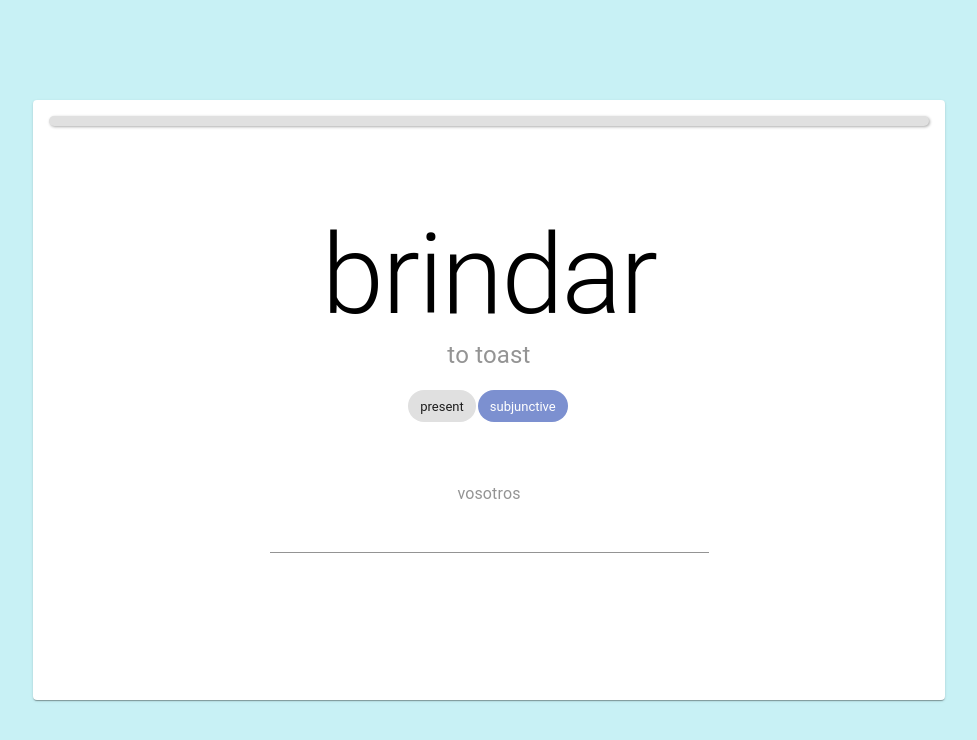
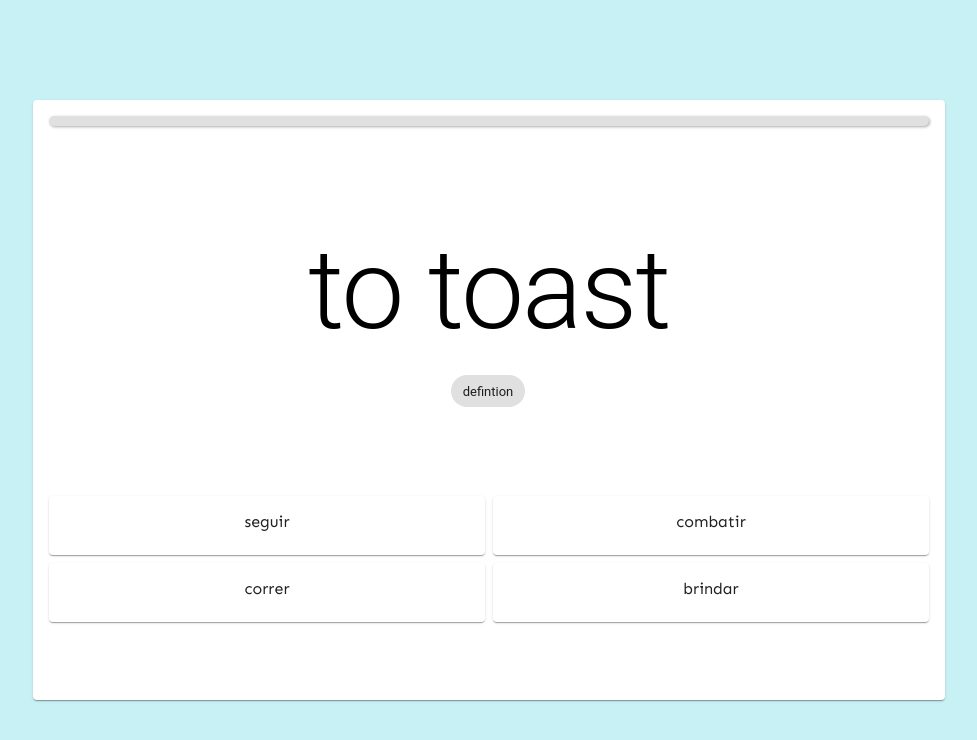
Before and after one commit to nickincardone/conjugator, a React (Create React App) app: page / in a window 1280 px wide. Both pictures are taken after a click on the button "START". Shown: the top 740 px of the page, without its empty margins (151-1128 px from the left). Built offline with nearby package versions, Linux system fonts and the light colour scheme.

Commit message:
now have defintions

```diff
--- a/src/App.js
+++ b/src/App.js
@@ -49,7 +49,7 @@ class App extends React.Component {
 
   createQuestions = () => {
     const questionArray = [];
-    let questionTypes = [1, 2];
+    let questionTypes = [1,2,3,4];
     if (this.state.isMobile) {
       questionTypes = [1]
     }
@@ -59,38 +59,60 @@ class App extends React.Component {
       const currentVerbType = verbTypes[Math.floor(Math.random() * verbTypes.length)];
       const currentQuestionType = questionTypes[Math.floor(Math.random() * questionTypes.length)];
       let currentPronoun = pronouns[Math.floor(Math.random() * pronouns.length)];
-      const choices = this.getChoices(currentVerbType, currentPronoun, currentVerb.conjugations);
-      const verbTypeList = verbTypeNicknames[currentVerbType].split('.');
+      let choices = this.getConjugationChoices(currentVerbType, currentPronoun, currentVerb.conjugations);
+      let verbTypeList = verbTypeNicknames[currentVerbType].split('.');
       if (currentVerbType === 'participle' || currentVerbType === 'gerund') {
         currentPronoun = '';
       }
-      const currentVerbObject = {
+      let currentAnswer = this.getAnswer(currentVerbType, currentPronoun, currentVerb.conjugations);
+      if (currentQuestionType > 2) {
+        currentAnswer = currentVerb.verb;
+        console.log(currentAnswer);
+        choices = this.getDefinitionChoices(currentVerb.verb);
+        verbTypeList = ['defintion'];
+      }
+      const currentQuestionObject = {
         "questionType": currentQuestionType,
-        "verb": currentVerb.verb,
-        "definition": currentVerb.definition,
-        "person": currentPronoun,
+        "top1": currentVerb.verb,
+        "top2": currentVerb.definition,
+        "top3": currentPronoun,
         "type1": verbTypeList[0],
         "type2": verbTypeList[1],
         "type3": verbTypeList[2],
-        "answer": this.getAnswer(currentVerbType, currentPronoun, currentVerb.conjugations),
+        "answer": currentAnswer,
         "choices": choices
       };
-      questionArray.push(currentVerbObject);
+      if (currentQuestionType > 2) {
+        currentQuestionObject.top1 = currentVerb.definition;
+        currentQuestionObject.top2 = '';
+        currentQuestionObject.top3 = '';
+      }
+      questionArray.push(currentQuestionObject);
     }
     this.questions = questionArray;
   };
 
-  getChoices = (currentVerbType, currentPronoun, conjugations) => {
+  getDefinitionChoices = (currentVerb) => {
+    const choiceArray = [currentVerb];
+    while (choiceArray.length < 4) {
+      const randomVerb = verbs[Math.floor(Math.random() * verbs.length)].verb;
+      if (currentVerb !== randomVerb) {
+        choiceArray.push(randomVerb);
+      }
+    }
+    return this.shuffle(choiceArray);
+};
+
+  getConjugationChoices = (currentVerbType, currentPronoun, conjugations) => {
     const choiceArray = [];
     const correctAnswer = this.getAnswer(currentVerbType, currentPronoun, conjugations);
     choiceArray.push(this.filterAnswer(correctAnswer));
     while (choiceArray.length < 4) {
       const randomType = verbTypes[Math.floor(Math.random() * verbTypes.length)];
       const randomAnswer = this.getAnswer(randomType, currentPronoun, conjugations);
-      if (correctAnswer === randomAnswer) {
-        continue;
+      if (correctAnswer !== randomAnswer) {
+        choiceArray.push(this.filterAnswer(randomAnswer));
       }
-      choiceArray.push(this.filterAnswer(randomAnswer))
     }
     return this.shuffle(choiceArray);
   };
@@ -169,7 +191,7 @@ class App extends React.Component {
   }
 
   getQuestion(questionType) {
-    if (questionType === 1) {
+    if (questionType % 2 === 1) {
       return (<MultipleChoiceCard
         question={this.questions[this.state.currentQuestion]}
         value={this.state.value}
@@ -206,16 +228,16 @@ class App extends React.Component {
                     minHeight={360}
                     color={'common.black'}
                     textAlign={'center'}
-                    style={{'padding-top': '50px'}}
+                    style={{'paddingTop': '50px'}}
                   >
                     Hello, welcome to Conjugator {this.state.showStart}<br/>
                     <Hidden smUp>
-                      <Button variant="contained" color="primary" onClick={() => {this.start(true)}} style={{'margin-top': '50px'}}>
+                      <Button variant="contained" color="primary" onClick={() => {this.start(true)}} style={{'marginTop': '50px'}}>
                         start
                       </Button>
                     </Hidden>
                     <Hidden xsDown>
-                      <Button variant="contained" color="primary" onClick={() => {this.start(false)}} style={{'margin-top': '50px'}}>
+                      <Button variant="contained" color="primary" onClick={() => {this.start(false)}} style={{'marginTop': '50px'}}>
                         start
                       </Button>
                     </Hidden>
--- a/src/components/cards/ConjugationCard/ConjugationCard.js
+++ b/src/components/cards/ConjugationCard/ConjugationCard.js
@@ -21,9 +21,9 @@ class ConjugationCard extends React.Component {
             textAlign={'center'}
           >
             <Typography
-              variant="h1">{this.props.question.verb}</Typography>
+              variant="h1">{this.props.question.top1}</Typography>
             <Typography
-              variant="h4">{this.props.question.definition}</Typography>
+              variant="h4">{this.props.question.top2}</Typography>
             <div className="nji-main-chips">
               <Chip className={this.props.question.type1} label={this.props.question.type1}/>
               <Hidden xsUp={this.props.question.type2 === undefined}>
@@ -46,7 +46,7 @@ class ConjugationCard extends React.Component {
           >
             <Typography variant="h1">
               <TextField id="standard-basic"
-                         label={this.props.question.person}
+                         label={this.props.question.top3}
                          onChange={this.props.handleChange} value={this.props.value}
                          autoFocus={true} autoComplete='off'/>
             </Typography>
--- a/src/components/cards/ConjugationCard/MultipleChoiceCard.js
+++ b/src/components/cards/ConjugationCard/MultipleChoiceCard.js
@@ -10,6 +10,7 @@ import CardContent from '@material-ui/core/CardContent';
 class MultipleChoiceCard extends React.Component {
 
   constructor(props) {
+    console.log(props);
     super(props);
   }
 
@@ -35,9 +36,9 @@ class MultipleChoiceCard extends React.Component {
             textAlign={'center'}
           >
             <Typography
-              variant="h1">{this.props.question.verb}</Typography>
+              variant="h1">{this.props.question.top1}</Typography>
             <Typography
-              variant="h4">{this.props.question.definition}</Typography>
+              variant="h4">{this.props.question.top2}</Typography>
             <div className="nji-main-chips">
               <Chip className={this.props.question.type1} label={this.props.question.type1}/>
               <Hidden xsUp={this.props.question.type2 === undefined}>
@@ -59,7 +60,7 @@ class MultipleChoiceCard extends React.Component {
             textAlign={'center'}
           >
             <Typography
-              variant="subtitle1">{this.props.question.person}</Typography>
+              variant="subtitle1">{this.props.question.top3}</Typography>
             <Grid container spacing="1" className="nji-card-mc">
               {this.props.question.choices.map((answer, index) => {
                 return (
```
